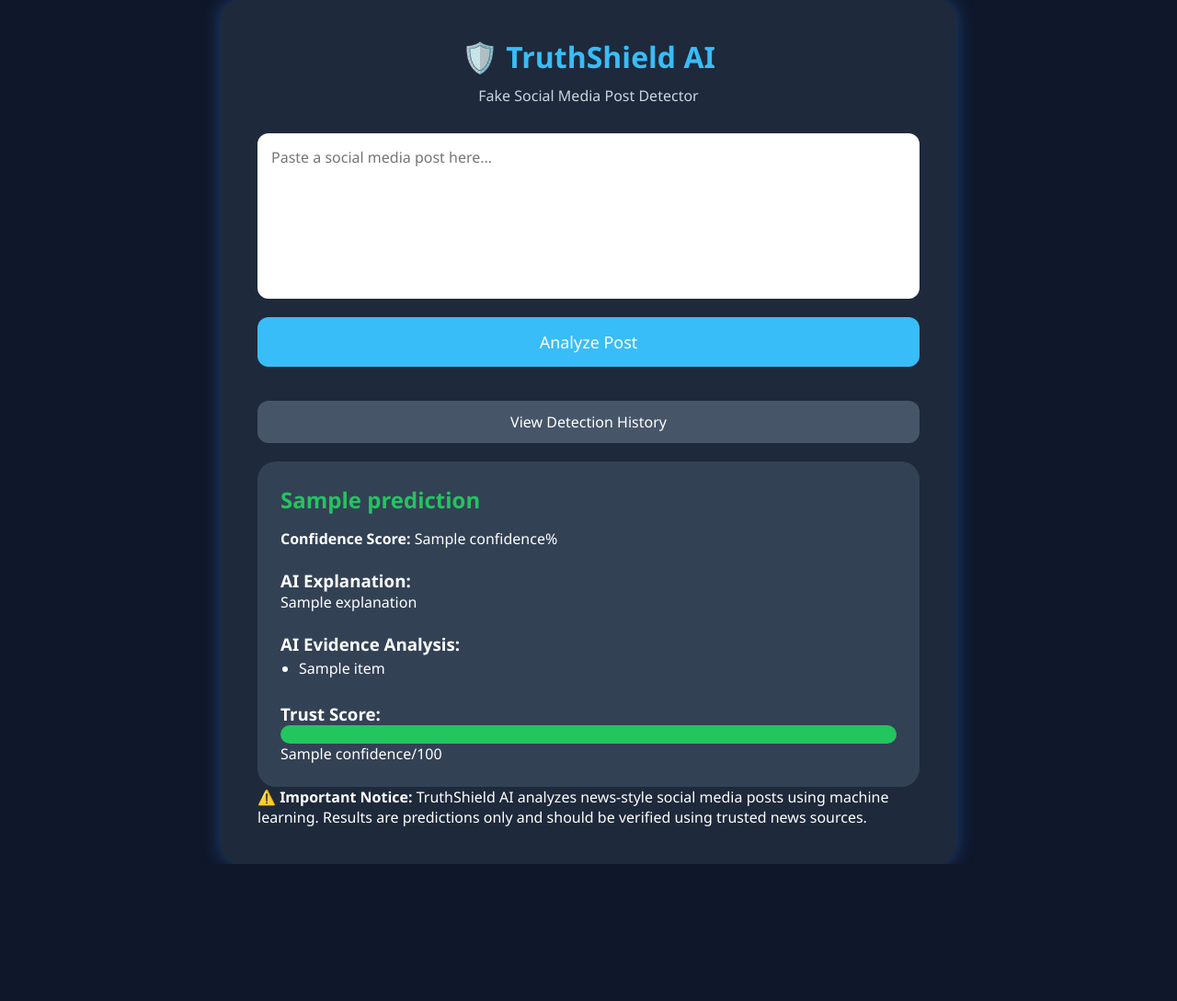
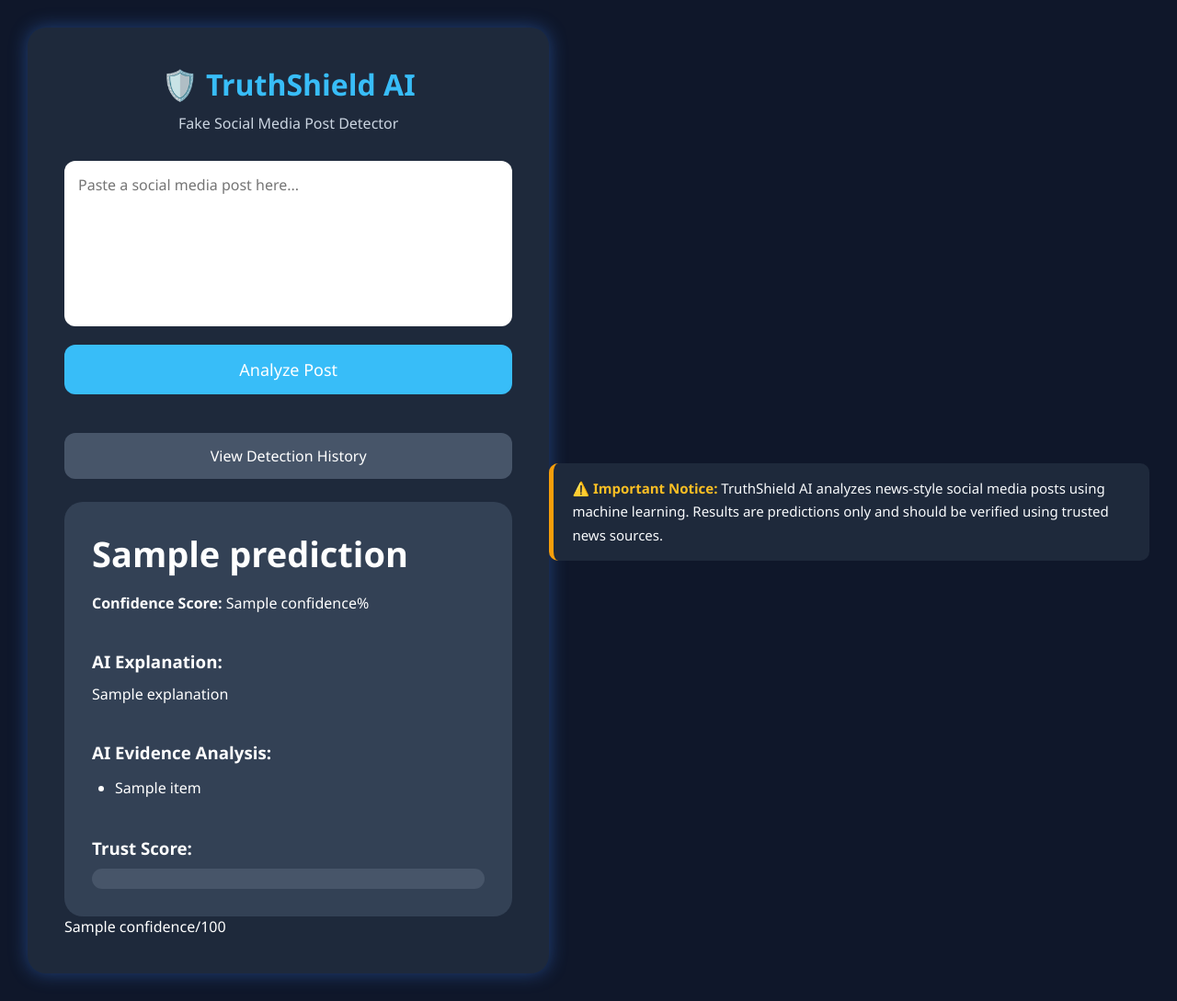
Before and after one commit to saanshii335-ux/TruthShield-AI, a Flask app: template templates/index.html in a window 1280 px wide. Shown: the whole page at 92% size. Before the commit the page ends 940 px from the top, so only its background shows below. Run offline with Flask 3, Linux system fonts and the light colour scheme; the template is opened without the code that fills it: most values are stand-ins (such as "Sample title", 1, 10 or a date in 2020); parts of the project's set-up code (start-up, migrations or seed data) failed here and were passed over.

Commit message:
Improve trust score bar and UI

```diff
--- a/static/style.css
+++ b/static/style.css
@@ -9,25 +9,19 @@ body{
     background:#0f172a;
     color:white;
     min-height:100vh;
-
     display:flex;
     justify-content:center;
     align-items:center;
+    padding:30px;
 }
 
 .container{
     width:90%;
     max-width:800px;
-
     background:#1e293b;
-
     padding:40px;
-
     border-radius:20px;
-
-    box-shadow:
-    0 0 20px rgba(59,130,246,.4);
-
+    box-shadow:0 0 20px rgba(59,130,246,.4);
     animation:fadeIn 1s;
 }
 
@@ -46,60 +40,37 @@ h1{
 textarea{
     width:100%;
     height:180px;
-
     padding:15px;
-
     border:none;
-
     border-radius:12px;
-
     resize:none;
-
     font-size:16px;
+    outline:none;
 }
 
 button{
     width:100%;
-
     margin-top:15px;
-
     padding:15px;
-
     border:none;
-
     border-radius:12px;
-
     background:#38bdf8;
-
     color:white;
-
     font-size:18px;
-
     cursor:pointer;
-
-    transition:.3s;
+    transition:0.3s;
 }
 
 button:hover{
-    transform:scale(1.03);
+    background:#0ea5e9;
+    transform:scale(1.02);
 }
 
-
-@keyframes fadeIn{
-    from{
-        opacity:0;
-        transform:translateY(20px);
-    }
-    to{
-        opacity:1;
-        transform:translateY(0);
-    }
-}
 .history-btn{
     display:block;
     text-align:center;
-    margin-top:15px;
-    padding:12px;
+    margin-top:20px;
+    padding:14px;
     background:#475569;
     color:white;
     text-decoration:none;
@@ -108,37 +79,83 @@ button:hover{
 }
 
 .history-btn:hover{
-    transform:scale(1.03);
+    background:#64748b;
+    transform:scale(1.02);
 }
+
 .output-card{
-    margin-top:20px;
-    padding:25px;
+    margin-top:25px;
+    padding:30px;
     background:#334155;
     border-radius:20px;
     color:white;
-    text-align:left;
 }
 
 .output-card h2{
-    color:#22c55e;
     margin-bottom:15px;
+    font-size:38px;
+    font-weight:bold;
+}
+
+.output-card h3{
+    margin-top:15px;
+    margin-bottom:10px;
+}
+
+.output-card p{
+    line-height:1.7;
 }
 
 .output-card ul{
-    margin-left:20px;
-    line-height:1.8;
+    margin-left:25px;
+    line-height:2;
 }
+
+/* ---------- Trust Bar ---------- */
 
 .trust-bar{
     width:100%;
-    height:20px;
+    height:22px;
     background:#475569;
     border-radius:20px;
     overflow:hidden;
+    margin-top:10px;
 }
 
 .trust-fill{
     height:100%;
-    background:#22c55e;
-    transition:0.5s;
+    width:0%;
+    border-radius:20px;
+    transition:width 0.8s ease;
 }
+
+/* ---------- Important Notice ---------- */
+
+.notice{
+    margin-top:25px;
+    padding:15px 20px;
+    background:#1e293b;
+    border-left:5px solid #f59e0b;
+    border-radius:10px;
+    font-size:15px;
+    line-height:1.7;
+    color:#f8fafc;
+}
+
+.notice strong{
+    color:#fbbf24;
+}
+
+/* ---------- Animation ---------- */
+
+@keyframes fadeIn{
+    from{
+        opacity:0;
+        transform:translateY(20px);
+    }
+
+    to{
+        opacity:1;
+        transform:translateY(0);
+    }
+}
--- a/templates/index.html
+++ b/templates/index.html
@@ -4,6 +4,7 @@
     <title>TruthShield AI</title>
     <link rel="stylesheet" href="{{ url_for('static', filename='style.css') }}">
 </head>
+
 <body>
 
 <div class="container">
@@ -59,7 +60,20 @@
         <h3>Trust Score:</h3>
 
         <div class="trust-bar">
-        <div class="trust-fill" style="--confidence-width: {{ confidence }}%;"></div>
+            <div
+                class="trust-fill"
+                style="
+                    width: {{ confidence }}%;
+                    background:
+                    {% if 'REAL' in prediction %}
+                        #22c55e;
+                    {% else %}
+                        #ef4444;
+                    {% endif %}
+                ">
+            </div>
+        </div>
+
         </div>
 
         <p>{{ confidence }}/100</p>
@@ -67,11 +81,13 @@
     </div>
 
     {% endif %}
+
     <div class="notice">
         <strong>⚠️ Important Notice:</strong>
         TruthShield AI analyzes news-style social media posts using machine learning.
         Results are predictions only and should be verified using trusted news sources.
     </div>
+
 </div>
 
 <script src="{{ url_for('static', filename='script.js') }}"></script>
```
Lines whose indentation alone changed are shown as unchanged.
